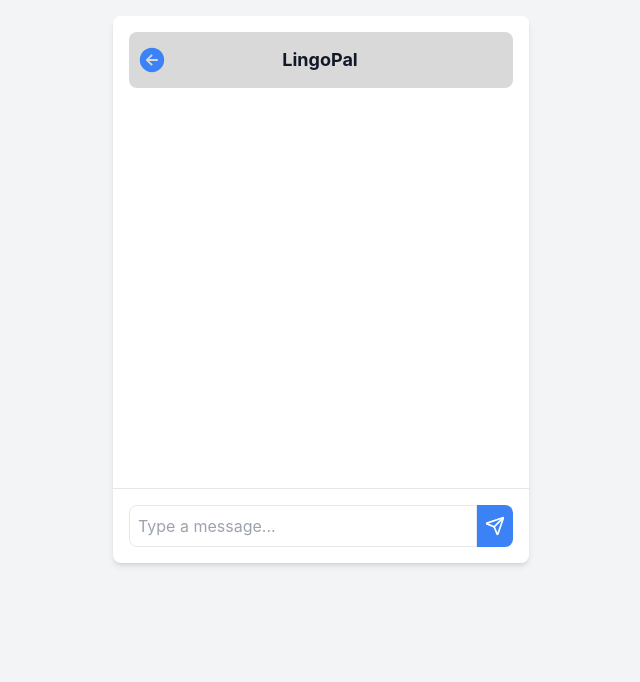
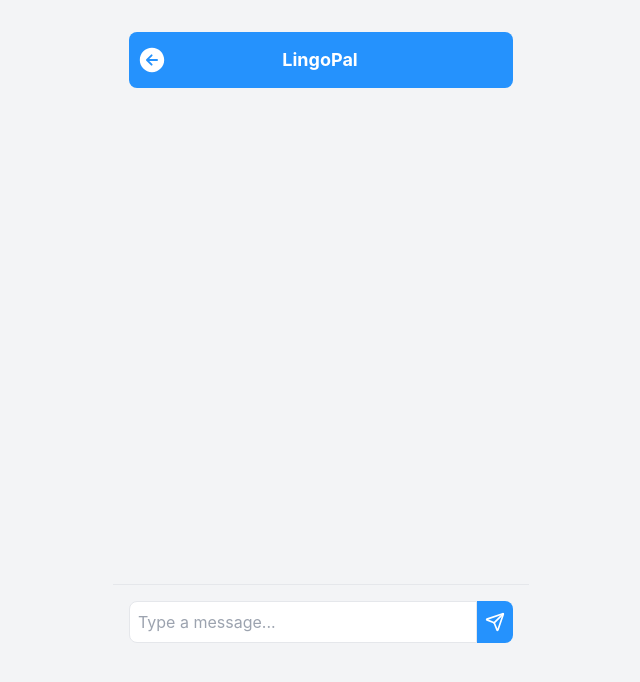
Before and after one commit to ahbajaou/chatbot, a React (Create React App) app: page / in a window 1280 px wide. Both pictures are taken after a click on the button "Start". Shown: the top 682 px of the page, without its empty margins (319-959 px from the left). Built offline with nearby package versions, Linux system fonts and the light colour scheme.

Commit message:
fix sume bug and buid a logi for teacher bot

```diff
--- a/src/App.jsx
+++ b/src/App.jsx
@@ -6,7 +6,7 @@ import { IoArrowBackCircle } from "react-icons/io5";
 
 import { GoogleGenerativeAI } from "@google/generative-ai";
 
-import MyLogo from './assets/myapplogo.png'
+import MyLogo from './assets/myapplogo1.png'
 import { Helmet } from 'react-helmet';
 //  import ''
 
@@ -18,7 +18,14 @@ const genAI = new GoogleGenerativeAI("AIzaSyDD56rQG--mtY8kLabEo-usxWNRj7Ijflk");
 const generateAIResponse = async (userInput) => {
   try {
     const model = genAI.getGenerativeModel({ model: "gemini-1.5-flash" });
-    const result = await model.generateContent(userInput);
+
+    // Define the teaching context
+    const teacherPrompt = `
+      You are an English teacher. Your job is to help users improve their English skills through clear explanations, grammar tips, vocabulary building, and examples.
+      Provide detailed responses and encourage questions.
+    `;
+    // Combine the context with the user input
+    const result = await model.generateContent(`${teacherPrompt}\nUser: ${userInput}`);
     const generatedText = result.response; // Adjust based on actual response structure
     return generatedText;
   } catch (error) {
@@ -26,6 +33,7 @@ const generateAIResponse = async (userInput) => {
     return "I'm sorry, I couldn't process that.";
   }
 };
+
 
 const TypingIndicator = () => (
   <div className="flex items-center">
@@ -74,34 +82,41 @@ const ChatApp = () => {
     return (
       <div className="min-h-screen bg-gray-100 flex flex-col">
       <div className="flex-grow container mx-auto max-w-md p-4">
-        <div className="bg-white shadow-md rounded-lg overflow-hidden">
-          <div className="p-4 bg-white text-white">
-            <div className="h-14 rounded-lg p-2 flex justify-between items-center" style={{background: 'rgba(217, 217, 217, 1)'}}>
-                <IoArrowBackCircle onClick={backtoStart} className="text-blue-500 text-3xl hover:text-gray-900 transition-transform duration-300 transform hover:scale-110"/>
-                <span className="text-lg text-gray-900 font-bold">LingoPal</span>
+        <div className="bg-white  overflow-hidden">
+          <div className="p-4 bg-gray-100 text-white overflow-hidden">
+            <div className="h-14 rounded-lg p-2 flex justify-between items-center" style={{background: 'rgba(37, 146, 253, 1)'}}>
+                <IoArrowBackCircle onClick={backtoStart} className="text-white text-3xl hover:text-gray-900 transition-transform duration-300 transform hover:scale-110"/>
+                <span className="text-lg text-white font-bold">LingoPal</span>
                 <div className="w-8 "></div>
             </div>
           </div>
-
-          <div className="h-96 overflow-y-auto p-4">
+          <div className="h-[30rem] bg-gray-100 overflow-y-auto p-4">
             {messages.map((msg, index) => (
               <div
               key={index}
-                className={`mb-2 p-2 rounded-lg max-w-[80%]
+
+              className={`mb-2 p-2 rounded-lg max-w-[80%] flex items-start gap-2
                 ${msg.sender === 'user'
                   ? 'bg-blue-500 text-white ml-auto'
                   : 'bg-gray-200 text-black mr-auto'}`}
                   >
-                {msg.text}
+            {msg.sender === 'bot' && (
+                <img
+                  src={MyLogo}
+                  alt="Bot logo"
+                  className="w-8 h-8 rounded-full object-cover" // Adjust dimensions here
+                />
+              )}
+              <span>{msg.text}</span>
             </div>
             ))}
               {isTyping && (
-                <div className="mb-2 p-2 rounded-lg max-w-[80%] bg-white text-black mr-auto">
+                <div className="mb-2 p-2  rounded-lg max-w-[80%] bg-white text-black mr-auto">
                   <TypingIndicator />
                 </div>
               )}
           </div>
-          <div className="p-4 border-t flex">
+          <div className="p-4 border-t flex bg-gray-100">
             <input
               type="text"
               value={inputMessage}
@@ -112,7 +127,8 @@ const ChatApp = () => {
             />
             <button
               onClick={handleSendMessage}
-              className="bg-blue-500 text-white p-2 rounded-r-lg"
+              className=" text-white p-2 rounded-r-lg"
+              style={{background: 'rgba(37, 146, 253, 1)'}}
             >
               <Send size={20} />
             </button>
@@ -133,16 +149,16 @@ const ChatApp = () => {
               <img
               src={MyLogo}
               alt=""
-              style={{ width: "500px" }}
-              className=''
+              style={{ width: "200px" }}
+              className='mb-20'
               />
-              <h1 className='text-5xl text-center'>
+              <h1 className='text-5xl text-center' style={{color:'rgba(0, 0, 0, 0.58)'}}>
                 Welcom to <span className='font-jua' style={{color:"rgba(229, 135, 49, 1)"}}>LingoPal</span>
               </h1>
-              <p className='mt-2'>
+              <p className='mt-2' style={{color:'rgba(0, 0, 0, 0.58)'}}>
                 Learn English, one chat at a time.
               </p>
-            <button onClick={handleSkep} class="bg-blue-500 hover:bg-blue-700 text-white font-bold py-2 px-4 rounded mt-10">Start</button>
+            <button style={{background: 'rgba(37, 146, 253, 1)'}} onClick={handleSkep} class="w-40 hover:bg-blue-700 text-white font-bold py-2 px-4 rounded mt-10">Start</button>
             </div>
         </div>
     </div>
```
Also changed, not shown: src/assets/myapplogo1.png (added). Lines whose indentation alone changed are shown as unchanged.
